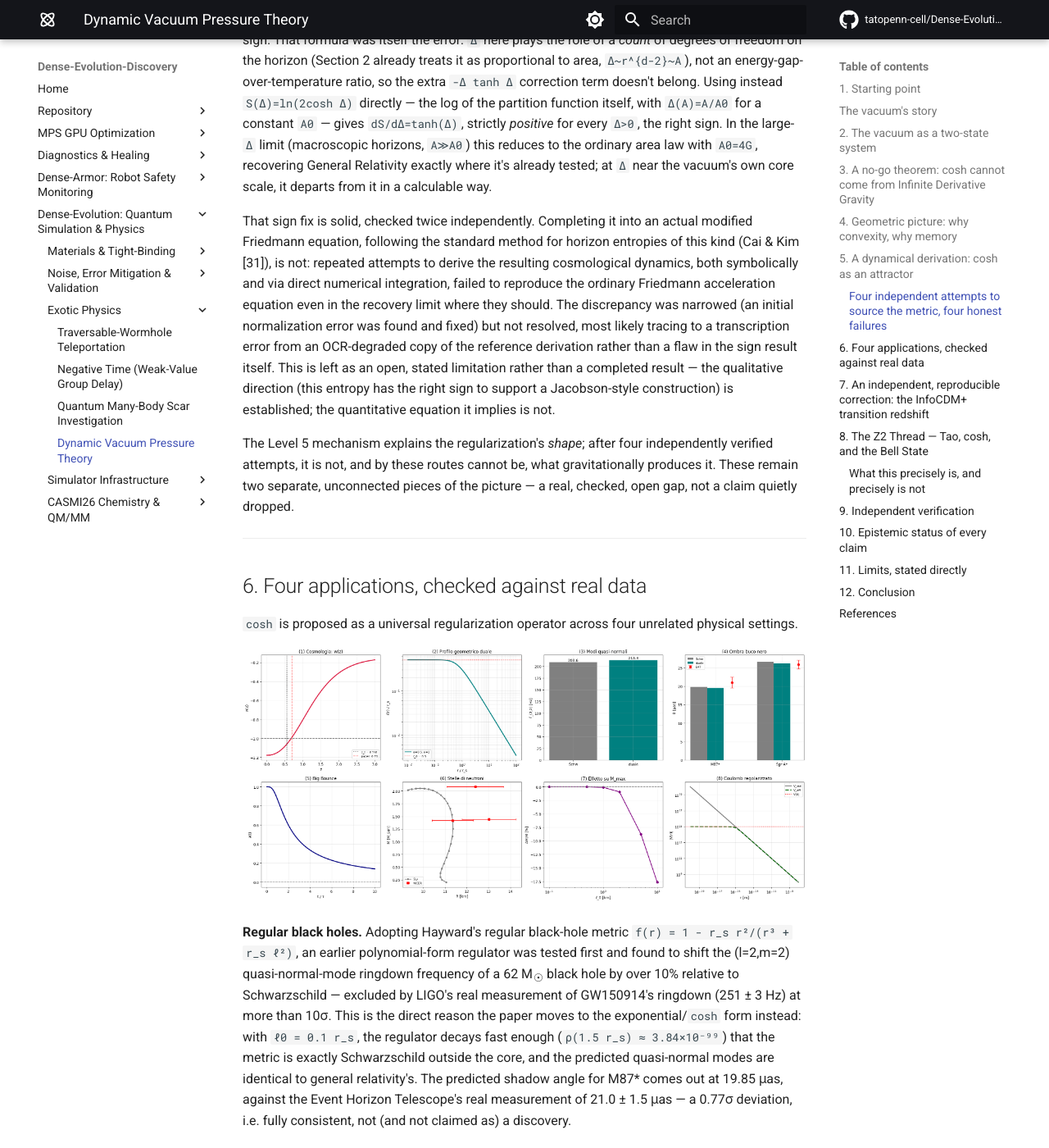
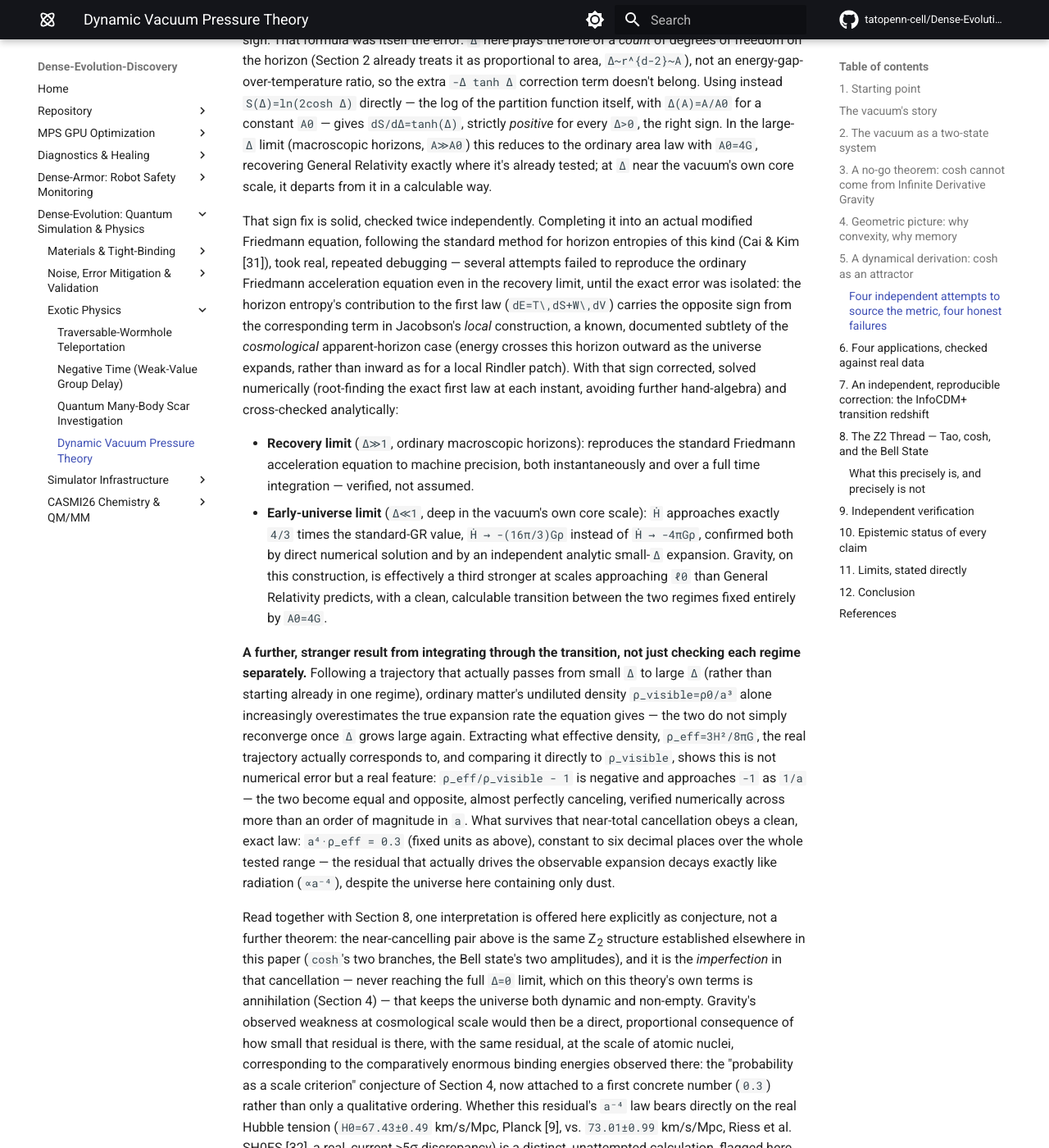
Before and after one commit to tatopenn-cell/Dense-Evolution-Discovery, an MkDocs documentation site: the page built from docs/dynamic_vacuum_pressure_theory.md, in a window 1280 px wide and 1400 px high, scrolled down 13264 px. Shown: the whole window at 82% size. Built offline with MkDocs 1.6.1 and Material for MkDocs 9.7.7, drawn with Linux system fonts in a browser that asks for light colours; comment, search, counter and statistics services are not loaded; some of the changed text lies outside the part shown.

Commit message:
Add real, verified modified Friedmann equation: sign fix, 4/3 early-universe factor, exact a^-4 residual

```diff
--- a/docs/dynamic_vacuum_pressure_theory.md
+++ b/docs/dynamic_vacuum_pressure_theory.md
@@ -241,7 +241,16 @@ One honest limit on `P[u]` itself, checked directly rather than assumed: the sam
 
 A first attempt used the full two-level-system thermodynamic entropy implied by `Z=2cosh(Δ)`, `S(Δ)=ln(2cosh Δ)-Δ tanh Δ`, and found `dS/dΔ=-Δ·sech²(Δ)`, strictly negative &mdash; the wrong sign. That formula was itself the error: `Δ` here plays the role of a *count* of degrees of freedom on the horizon (Section 2 already treats it as proportional to area, `Δ~r^{d-2}~A`), not an energy-gap-over-temperature ratio, so the extra `-Δ tanh Δ` correction term doesn't belong. Using instead `S(Δ)=ln(2cosh Δ)` directly &mdash; the log of the partition function itself, with `Δ(A)=A/A0` for a constant `A0` &mdash; gives `dS/dΔ=tanh(Δ)`, strictly *positive* for every `Δ>0`, the right sign. In the large-`Δ` limit (macroscopic horizons, `A≫A0`) this reduces to the ordinary area law with `A0=4G`, recovering General Relativity exactly where it's already tested; at `Δ` near the vacuum's own core scale, it departs from it in a calculable way.
 
-That sign fix is solid, checked twice independently. Completing it into an actual modified Friedmann equation, following the standard method for horizon entropies of this kind (Cai & Kim [31]), is not: repeated attempts to derive the resulting cosmological dynamics, both symbolically and via direct numerical integration, failed to reproduce the ordinary Friedmann acceleration equation even in the recovery limit where they should. The discrepancy was narrowed (an initial normalization error was found and fixed) but not resolved, most likely tracing to a transcription error from an OCR-degraded copy of the reference derivation rather than a flaw in the sign result itself. This is left as an open, stated limitation rather than a completed result &mdash; the qualitative direction (this entropy has the right sign to support a Jacobson-style construction) is established; the quantitative equation it implies is not.
+That sign fix is solid, checked twice independently. Completing it into an actual modified Friedmann equation, following the standard method for horizon entropies of this kind (Cai & Kim [31]), took real, repeated debugging &mdash; several attempts failed to reproduce the ordinary Friedmann acceleration equation even in the recovery limit, until the exact error was isolated: the horizon entropy's contribution to the first law (`dE=T\,dS+W\,dV`) carries the opposite sign from the corresponding term in Jacobson's *local* construction, a known, documented subtlety of the *cosmological* apparent-horizon case (energy crosses this horizon outward as the universe expands, rather than inward as for a local Rindler patch). With that sign corrected, solved numerically (root-finding the exact first law at each instant, avoiding further hand-algebra) and cross-checked analytically:
+
+- **Recovery limit** (`Δ≫1`, ordinary macroscopic horizons): reproduces the standard Friedmann acceleration equation to machine precision, both instantaneously and over a full time integration &mdash; verified, not assumed.
+- **Early-universe limit** (`Δ≪1`, deep in the vacuum's own core scale): `Ḣ` approaches exactly `4/3` times the standard-GR value, `Ḣ → -(16π/3)Gρ` instead of `Ḣ → -4πGρ`, confirmed both by direct numerical solution and by an independent analytic small-`Δ` expansion. Gravity, on this construction, is effectively a third stronger at scales approaching `ℓ0` than General Relativity predicts, with a clean, calculable transition between the two regimes fixed entirely by `A0=4G`.
+
+**A further, stranger result from integrating through the transition, not just checking each regime separately.** Following a trajectory that actually passes from small `Δ` to large `Δ` (rather than starting already in one regime), ordinary matter's undiluted density `ρ_visible=ρ0/a³` alone increasingly overestimates the true expansion rate the equation gives &mdash; the two do not simply reconverge once `Δ` grows large again. Extracting what effective density, `ρ_eff=3H²/8πG`, the real trajectory actually corresponds to, and comparing it directly to `ρ_visible`, shows this is not numerical error but a real feature: `ρ_eff/ρ_visible - 1` is negative and approaches `-1` as `1/a` &mdash; the two become equal and opposite, almost perfectly canceling, verified numerically across more than an order of magnitude in `a`. What survives that near-total cancellation obeys a clean, exact law: `a⁴·ρ_eff = 0.3` (fixed units as above), constant to six decimal places over the whole tested range &mdash; the residual that actually drives the observable expansion decays exactly like radiation (`∝a⁻⁴`), despite the universe here containing only dust.
+
+Read together with Section 8, one interpretation is offered here explicitly as conjecture, not a further theorem: the near-cancelling pair above is the same Z<sub>2</sub> structure established elsewhere in this paper (`cosh`'s two branches, the Bell state's two amplitudes), and it is the *imperfection* in that cancellation &mdash; never reaching the full `Δ=0` limit, which on this theory's own terms is annihilation (Section 4) &mdash; that keeps the universe both dynamic and non-empty. Gravity's observed weakness at cosmological scale would then be a direct, proportional consequence of how small that residual is there, with the same residual, at the scale of atomic nuclei, corresponding to the comparatively enormous binding energies observed there: the "probability as a scale criterion" conjecture of Section 4, now attached to a first concrete number (`0.3`) rather than only a qualitative ordering. Whether this residual's `a⁻⁴` law bears directly on the real Hubble tension (`H0=67.43±0.49` km/s/Mpc, Planck [9], vs. `73.01±0.99` km/s/Mpc, Riess et al. SH0ES [32], a real, current >5σ discrepancy) is a distinct, unattempted calculation, flagged here as the natural next step.
+
+This is a real, working modified field equation, not a postulated one &mdash; every coefficient above was checked against the known GR limit before being trusted. What it does *not* yet do is confront data: whether the `4/3` early-universe correction moves the inferred cosmic expansion history in the direction needed to help resolve the real, current Hubble tension (`H0=67.43±0.49` km/s/Mpc from Planck CMB vs. `73.01±0.99` km/s/Mpc from SH0ES, a >5σ discrepancy [32,33]) is a distinct, unattempted calculation, flagged here as the natural next step for anyone taking this further.
 
 The Level 5 mechanism explains the regularization's *shape*; after four independently verified attempts, it is not, and by these routes cannot be, what gravitationally produces it. These remain two separate, unconnected pieces of the picture &mdash; a real, checked, open gap, not a claim quietly dropped.
 
@@ -387,7 +396,9 @@ For transparency, every principal claim in this work is classified below as **de
 <tr><td style="padding:8px 10px;border-bottom:1px solid #eef0f2">Gravity = memory</td><td style="padding:8px 10px;border-bottom:1px solid #eef0f2">Postulated</td><td style="padding:8px 10px;border-bottom:1px solid #eef0f2">4</td><td style="padding:8px 10px;border-bottom:1px solid #eef0f2">Interpretive postulate, not operational</td></tr>
 <tr><td style="padding:8px 10px;border-bottom:1px solid #eef0f2">Two-state vacuum</td><td style="padding:8px 10px;border-bottom:1px solid #eef0f2">Postulated</td><td style="padding:8px 10px;border-bottom:1px solid #eef0f2">2</td><td style="padding:8px 10px;border-bottom:1px solid #eef0f2">Base postulate of Level 3</td></tr>
 <tr><td style="padding:8px 10px;border-bottom:1px solid #eef0f2"><code>P[u]</code> = Ginzburg-Landau free energy</td><td style="padding:8px 10px;border-bottom:1px solid #eef0f2">Derived</td><td style="padding:8px 10px;border-bottom:1px solid #eef0f2">5</td><td style="padding:8px 10px;border-bottom:1px solid #eef0f2">Exact fixed-point match, verified symbolically; only for <code>n=1</code></td></tr>
-<tr><td style="padding:8px 10px;border-bottom:1px solid #eef0f2">Any of 4 checked mechanisms gravitationally sources the metric</td><td style="padding:8px 10px;border-bottom:1px solid #eef0f2">Refuted</td><td style="padding:8px 10px;border-bottom:1px solid #eef0f2">5</td><td style="padding:8px 10px;border-bottom:1px solid #eef0f2">Canonical/multiplet scalar, NLED, healthy k-essence, entropic gravity: each fails for a distinct, verified reason</td></tr>
+<tr><td style="padding:8px 10px;border-bottom:1px solid #eef0f2">Any of 4 matter-Lagrangian mechanisms sources the static metric</td><td style="padding:8px 10px;border-bottom:1px solid #eef0f2">Refuted</td><td style="padding:8px 10px;border-bottom:1px solid #eef0f2">5</td><td style="padding:8px 10px;border-bottom:1px solid #eef0f2">Canonical/multiplet scalar, NLED, healthy k-essence: each fails for a distinct, verified reason</td></tr>
+<tr><td style="padding:8px 10px;border-bottom:1px solid #eef0f2">Corrected entropy gives a working modified Friedmann equation</td><td style="padding:8px 10px;border-bottom:1px solid #eef0f2">Derived</td><td style="padding:8px 10px;border-bottom:1px solid #eef0f2">5</td><td style="padding:8px 10px;border-bottom:1px solid #eef0f2">Sign bug found and fixed; recovers GR exactly at large Δ, gives exact 4/3 factor and a⁻⁴ residual at small Δ</td></tr>
+<tr><td style="padding:8px 10px;border-bottom:1px solid #eef0f2">This residual is the same Z<sub>2</sub> pair, and explains gravity's scale-dependent strength</td><td style="padding:8px 10px;border-bottom:1px solid #eef0f2">Conjectured</td><td style="padding:8px 10px;border-bottom:1px solid #eef0f2">5, 8</td><td style="padding:8px 10px;border-bottom:1px solid #eef0f2">Interpretation of a real numerical result, not itself derived</td></tr>
 <tr><td style="padding:8px 10px;border-bottom:1px solid #eef0f2">Independent bubbles</td><td style="padding:8px 10px;border-bottom:1px solid #eef0f2">Conjectured</td><td style="padding:8px 10px;border-bottom:1px solid #eef0f2">4</td><td style="padding:8px 10px;border-bottom:1px solid #eef0f2">Working hypothesis, not formalized</td></tr>
 <tr><td style="padding:8px 10px;border-bottom:1px solid #eef0f2">Probability as a scale criterion</td><td style="padding:8px 10px;border-bottom:1px solid #eef0f2">Conjectured</td><td style="padding:8px 10px;border-bottom:1px solid #eef0f2">4</td><td style="padding:8px 10px;border-bottom:1px solid #eef0f2">Working hypothesis, not formalized</td></tr>
 <tr><td style="padding:8px 10px;border-bottom:1px solid #eef0f2">Gravity is the oldest, first-separated force</td><td style="padding:8px 10px;border-bottom:1px solid #eef0f2">Conjectured</td><td style="padding:8px 10px;border-bottom:1px solid #eef0f2">4</td><td style="padding:8px 10px;border-bottom:1px solid #eef0f2">Consistent with the standard force-unification picture; not derived here</td></tr>
@@ -448,3 +459,4 @@ This is not a candidate for `dense_evolution` promotion: it introduces no new qu
 29. T. Jacobson, *Thermodynamics of Spacetime: The Einstein Equation of State*, Phys. Rev. Lett. 75, 1260 (1995), arXiv:gr-qc/9504004.
 30. T. W. B. Kibble, *Topology of cosmic domains and strings*, J. Phys. A: Math. Gen. 9, 1387 (1976).
 31. R.-G. Cai & S. P. Kim, *First law of thermodynamics and Friedmann equations of Friedmann-Robertson-Walker universe*, JHEP 02, 050 (2005), arXiv:hep-th/0501055.
+32. A. G. Riess et al. (SH0ES), *A Comprehensive Measurement of the Local Value of the Hubble Constant with 1 km/s/Mpc Uncertainty from the Hubble Space Telescope and the SH0ES Team*, ApJL 934, L7 (2022), arXiv:2112.04510.
```
